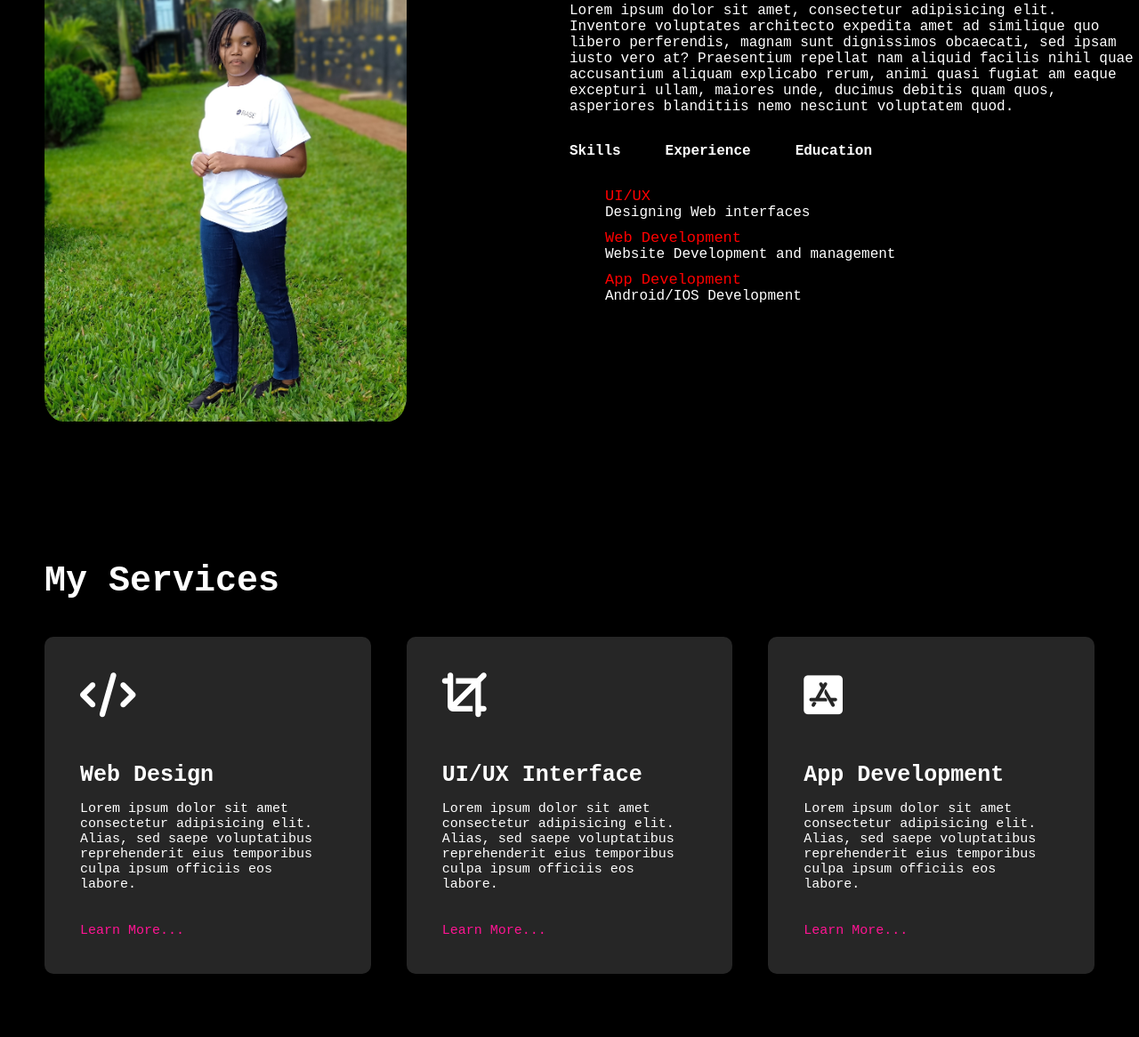
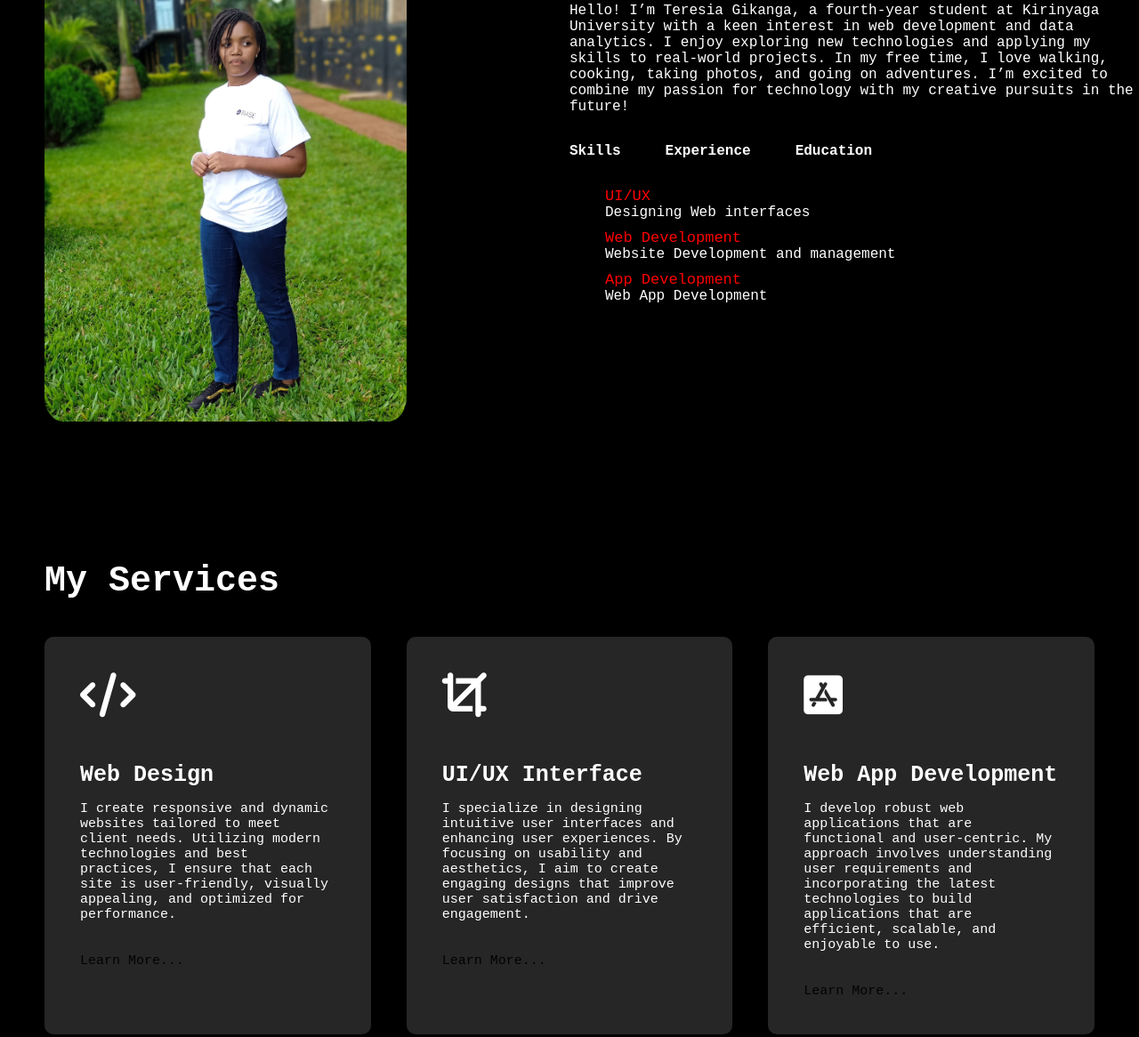
Before and after one commit to Gikanga-Njeri/My-portfolio, a plain HTML site: page index.html in a window 1280 px wide. Shown: the part 666-1832 px from the top of the page at 89% size. Drawn offline with Linux system fonts and the light colour scheme.

Commit message:
changes to the content

```diff
--- a/index.html
+++ b/index.html
@@ -52,7 +52,7 @@
   </div>
     <div class="content">
       <h1 class="sub-title">About Me</h1>
-      <p>Lorem ipsum dolor sit amet, consectetur adipisicing elit. Inventore voluptates architecto expedita amet ad similique quo libero perferendis, magnam sunt dignissimos obcaecati, sed ipsam iusto vero at? Praesentium repellat nam aliquid facilis  nihil quae accusantium aliquam explicabo rerum, animi quasi fugiat am eaque excepturi ullam, maiores unde, ducimus debitis quam quos, asperiores blanditiis nemo nesciunt voluptatem quod.</p>
+      <p>Hello! I’m Teresia Gikanga, a fourth-year student at Kirinyaga University with a keen interest in web development and data analytics. I enjoy exploring new technologies and applying my skills to real-world projects. In my free time, I love walking, cooking, taking photos, and going on adventures. I’m excited to combine my passion for technology with my creative pursuits in the future!</p>
 
       <div class="tab-titles">
         <p class="tab-link active" onclick="opentab('skills')">Skills</p>
@@ -64,19 +64,19 @@
         <ul>
           <li><span>UI/UX</span><br>Designing Web interfaces</li>
           <li><span>Web Development</span><br>Website Development and management</li>
-          <li><span>App Development</span><br>Android/IOS Development</li>
+          <li><span>App Development</span><br>Web App Development</li>
         </ul>
       </div>
       <div class="tab-content" id="experience">
         <ul>
-          <li><span>App Development</span><br>M-pesa app @ Safaricom</li>
+          <li><span>Web App Development</span><br>School Management System</li>
           <li><span>Web Development</span><br>Kirinyaga Boot Camp</li>
           <li><span>project Management</span><br>AWS Online tutorials</li>
         </ul>
       </div>
       <div class="tab-content" id="education">
         <ul>
-          <li><span>3 Months Attachment @ Rukurire</span><br>App Development</li>
+          <li><span>3 Months Attachment @ Rukurire</span><br>Learnt System Management</li>
           <li><span>2022 - 2026</span><br>Kirinyanga University</li>
           <li><span>2018 - 2022</span><br>High School Learning</li>
         </ul>
@@ -93,25 +93,25 @@
         <div>
           <i class="fa-solid fa-code"></i>
           <h2 class="title">Web Design</h2>
-          <p>Lorem ipsum dolor sit amet consectetur adipisicing elit. Alias, sed saepe voluptatibus reprehenderit eius temporibus culpa ipsum officiis eos labore.</p>
+          <p>I create responsive and dynamic websites tailored to meet client needs. Utilizing modern technologies and best practices, I ensure that each site is user-friendly, visually appealing, and optimized for performance.</p>
 
-          <a href="#">Learn More...</a>
+          <a href="#contact">Learn More...</a>
         </div>
 
         <div>
           <i class="fa-solid fa-crop"></i>
           <h2 class="title">UI/UX Interface</h2>
-          <p>Lorem ipsum dolor sit amet consectetur adipisicing elit. Alias, sed saepe voluptatibus reprehenderit eius temporibus culpa ipsum officiis eos labore.</p>
+          <p>I specialize in designing intuitive user interfaces and enhancing user experiences. By focusing on usability and aesthetics, I aim to create engaging designs that improve user satisfaction and drive engagement.</p>
 
-          <a href="#">Learn More...</a>
+          <a href="#contact">Learn More...</a>
         </div>
 
         <div>
           <i class="fa-brands fa-app-store-ios"></i>
-          <h2 class="title">App Development</h2>
-          <p>Lorem ipsum dolor sit amet consectetur adipisicing elit. Alias, sed saepe voluptatibus reprehenderit eius temporibus culpa ipsum officiis eos labore.</p>
+          <h2 class="title">Web App Development</h2>
+          <p>I develop robust web applications that are functional and user-centric. My approach involves understanding user requirements and incorporating the latest technologies to build applications that are efficient, scalable, and enjoyable to use.</p>
 
-          <a href="#">Learn More...</a>
+          <a href="#contact">Learn More...</a>
         </div>
 
 
@@ -170,15 +170,15 @@
 
       <div class="contact-left">
         <h1 class="sub-title">Contact Me</h1>
-        <p><i class="fa-solid fa-paper-plane"></i>Contact@gmail.com</p>
-        <p><i class="fa-solid fa-square-phone"></i>0767373270</p>
+        <p><i class="fa-solid fa-paper-plane"></i>njeriteresia630@gmail.com</p>
+        <p><i class="fa-solid fa-square-phone"></i>+254 797 124 837</p>
         <div class="socials">
           <a href="https://facebook.com"><i class="fa-brands fa-square-facebook"></i></a>
-          <a href="https://linkedin.com"><i class="fa-brands fa-linkedin"></i></a>
+          <a href="https://www.linkedin.com/in/teresia-gikanga-790457278/"><i class="fa-brands fa-linkedin"></i></a>
           <a href="https://instagram.com"><i class="fa-brands fa-square-instagram"></i></a>
           <a href="https://twitter.com"><i class="fa-brands fa-square-twitter"></i></a>
         </div>
-        <a href="images/cv prototype.pdf" download class="btn btn2">Download CV</a>
+        <a href="images/Njeri cv.pdf" download class="btn btn2">Download CV</a>
       </div>
 
       <div class="contact-right">
--- a/styles2.css
+++ b/styles2.css
@@ -225,12 +225,12 @@ background-position: center;
   transition: background .5s, transform .5s;
 }
 .service-list div:hover{
-background:#ff004f ;
+background:#bf2656 ;
 transform: translateY(-15px);
 }
 .service-list a{
   text-decoration: none;
-  color: deeppink;
+  color: rgb(2, 2, 2);
   display: inline-block;
   margin-top: 20px;
 }
@@ -243,7 +243,7 @@ transform: translateY(-15px);
 }
 .work-list{
   display: grid;
-  grid-template-columns: repeat(auto-fit, minmax(250px,1fr));
+  grid-template-columns: repeat(auto-fit, minmax(290px,1fr));
   gap: 40px;
   margin-top: 40px;
 }
@@ -459,52 +459,28 @@ nav{
     display: flex;
     flex-wrap: wrap;
   }
-  /* #home p{
-    font-size: 30px;
-    flex-basis: 45%;
-    margin-left: 40px;
-    margin-top: 15px;
-    margin-bottom: 0;
-  } */
+
    #home .words {
-  /* font-size: 55px; */
-  /* color: #fff; */
   margin-left: 50px;
-  /* margin-top: 1px; */
   width: 100%;
-  /* height: 70%; */
-  /* border: 1px solid red; */
 }
+
   .photo{
-  /* margin-left: -5px; */
   width: 100%;
   height: 70vh;
   border-radius: 50%;
-  /* float: right; */
-  /* margin: 5%; */
-  /* margin-right: 20% ; */
-  /* background-color: plum; */
-  /* border: 1px solid red; */
-background-image:url(images/profile1.jpg);
-background-size: cover;
-background-repeat: no-repeat;
-background-position: center;
+  background-image:url(images/profile1.jpg);
+  background-size: cover;
+  background-repeat: no-repeat;
+  background-position: center;
 }
   .photocover{
     width: 100%;
     height: max-content;
     padding: 10px;
-    /* margin-left: 0px; */
-    /* border: 3px solid rgb(35, 2, 220); */
+
   }
-  /* #home .photo img{
-    width: 45%;
-    height: 100%;
-    float: right;
-    margin-right: 5px;
-    margin-top: 0;
-    margin-bottom: 20px;
-  } */
+
 
   /* <---------about--------> */
   .sub-title{
@@ -523,7 +499,6 @@ background-position: center;
     display: none;
     height: max-content;
     padding: 10px;
-    /* margin-left: 0px; */
     border: 1px solid rgb(35, 2, 220);
   }
 
```
Also changed, not shown: 2 other files.
